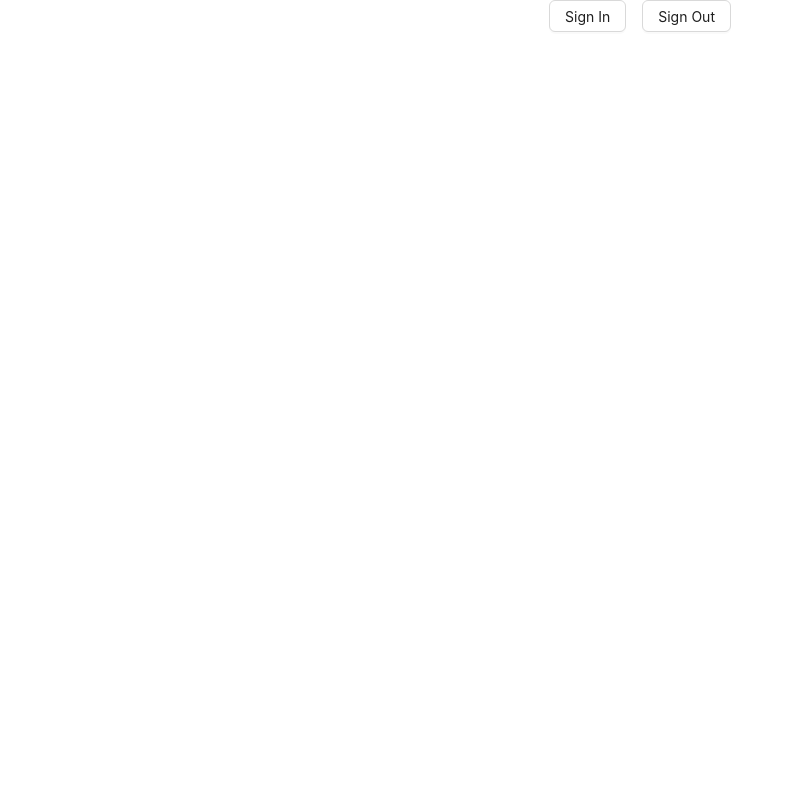
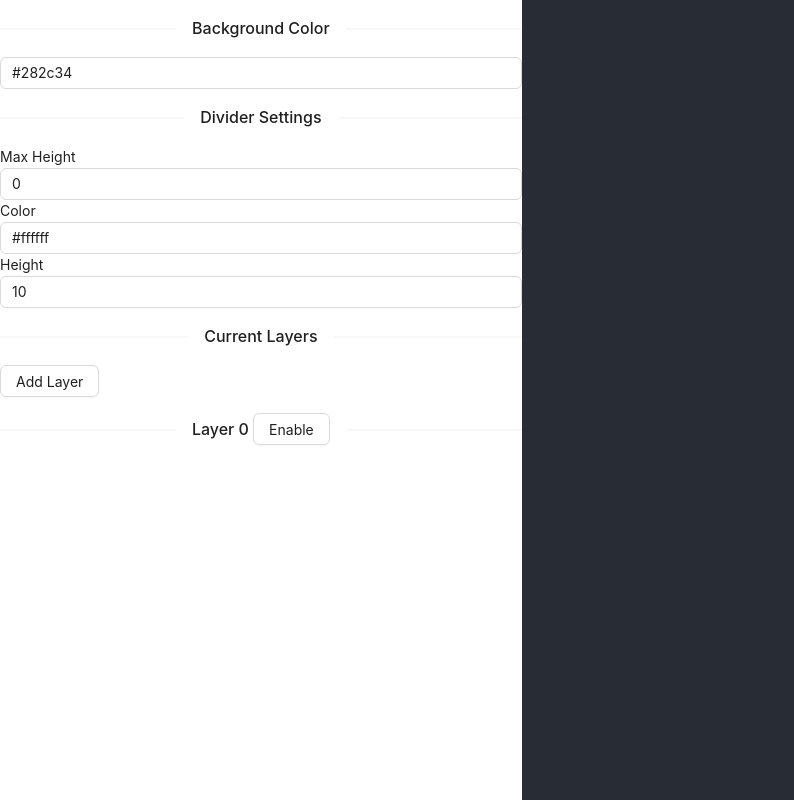
Before and after one commit to khuongduy354/chitter-fe, a React (Create React App) app: page / in a window 1280 px wide. Shown: the top 800 px of the page, without its empty margins (0-794 px from the left). Built offline with nearby package versions, Linux system fonts and the light colour scheme.

Commit message:
feat: Parallax edito

```diff
--- a/package.json
+++ b/package.json
@@ -12,6 +12,7 @@
     "react": "^18.2.0",
     "react-dom": "^18.2.0",
     "react-scripts": "5.0.1",
+    "react-scroll-parallax": "^3.4.5",
     "socket.io": "^4.7.4",
     "socket.io-client": "^4.7.4",
     "web-vitals": "^2.1.4"
--- a/src/App.js
+++ b/src/App.js
@@ -2,6 +2,7 @@ import { createContext, useContext, useState } from "react";
 import { Chat } from "./components/Chat/Chat";
 import { Login } from "./components/Login";
 import { EmojiPanel } from "./components/EmojiPanel";
+import { ThemeEditor } from "./components/ThemeEditor";
 
 export const AppContext = createContext({
   user: null,
@@ -10,6 +11,7 @@ export const AppContext = createContext({
   setUser: () => {},
 });
 function App() {
+  const MainApp = () => {
     const [user, setUser] = useState(null);
     const [panelMode, setPanelMode] = useState("chat"); // chat || emoji | theme
     return (
@@ -26,6 +28,12 @@ function App() {
         )}
       </AppContext.Provider>
     );
+  };
+  return (
+    <div>
+      <ThemeEditor />
+    </div>
+  );
 }
 
 export default App;
--- a/src/components/EmojiPanel.js
+++ b/src/components/EmojiPanel.js
@@ -7,17 +7,17 @@ import { AppContext } from "../App";
 export const EmojiPanel = () => {
   const { user, setPanelMode } = useContext(AppContext);
   const [emojis, setEmojis] = useState([]);
-  useEffect(() => {
   async function getEmojis() {
     const emojis = await RESTQuery.getMyEmojis(user.accessToken);
     if (emojis) setEmojis(emojis);
   }
+  useEffect(() => {
     getEmojis();
   }, []);
   const deleteEmoji = async (emo) => {
     const isOk = await RESTQuery.deleteEmoji(user.accessToken, emo.id);
     if (isOk) {
-      setEmojis(emojis.filter((e) => e.id !== emo.id));
+      getEmojis();
       alert("Delete success");
     } else {
       alert("Delete failed");
@@ -32,6 +32,7 @@ export const EmojiPanel = () => {
     const isOk = await RESTQuery.uploadEmoji(user.accessToken, formdata);
     if (isOk) {
       alert("Upload success");
+      getEmojis();
     } else {
       alert("Upload failed");
     }
@@ -43,13 +44,16 @@ export const EmojiPanel = () => {
         <div>
           <Divider>My Emojis</Divider>
           <ul>
-            {emojis.map((emoji, idx) => (
+            {emojis.map((emoji, idx) => {
+              console.log(emoji);
+              return (
                 <li key={idx}>
-                {emoji.name}
+                  <img width="16" height="16" src={emoji.img_url} />
                   <span> </span>
                   <Button onClick={() => deleteEmoji(emoji)}>Delete</Button>
                 </li>
-            ))}
+              );
+            })}
           </ul>
         </div>
       )}
--- /dev/null
+++ b/src/components/ThemeEditor.js
@@ -0,0 +1,257 @@
+import { Button, Divider, Flex, Input, List } from "antd";
+import { Fragment, useState } from "react";
+import {
+  ParallaxBanner,
+  ParallaxBannerLayer,
+  ParallaxProvider,
+} from "react-scroll-parallax";
+
+export const ThemeEditor = () => {
+  const [bgColor, setBgColor] = useState("#282c34");
+  const [dividerProps, setDividerProps] = useState({
+    maxHeight: 0,
+    height: "10vh",
+    color: "#ffffff",
+  });
+  const [layers, setLayers] = useState([
+    { translateY: [0, 0], margin: "0 0 0 0", imgUrl: "", enable: false },
+  ]);
+
+  const GeneralSettings = () => {
+    return (
+      <div>
+        <Divider> Background Color </Divider>
+        <Input
+          value={bgColor}
+          type="text"
+          placeholder="Background Color"
+          onChange={(e) => {
+            e.preventDefault();
+            setBgColor(e.target.value);
+          }}
+        />
+        <Divider> Divider Settings</Divider>
+        <List>
+          <label>Max Height</label>
+          <Input
+            type="number"
+            placeholder="Max Height (in pixel)"
+            value={dividerProps.maxHeight}
+            onChange={(e) => {
+              setDividerProps({
+                ...dividerProps,
+                maxHeight: parseInt(e.target.value),
+              });
+            }}
+          />
+          <label>Color</label>
+          <Input
+            type="text"
+            placeholder="Color here"
+            value={dividerProps.color}
+            onChange={(e) => {
+              setDividerProps({ ...dividerProps, color: e.target.value });
+            }}
+          />
+          <label>Height</label>
+          <Input
+            type="number"
+            placeholder="Height (% height of screen )"
+            value={dividerProps.height.split("vh")[0]}
+            onChange={(e) => {
+              setDividerProps({
+                ...dividerProps,
+                height: e.target.value.toString() + "vh",
+              });
+            }}
+          />
+        </List>
+      </div>
+    );
+  };
+
+  const LayersSettings = () => {
+    return (
+      <div>
+        <Divider>Current Layers</Divider>
+        <Button
+          onClick={() => {
+            setLayers([
+              ...layers,
+              { translateY: [0, 0], margin: "0 0 0 0", imgUrl: "" },
+            ]);
+          }}
+        >
+          Add Layer
+        </Button>
+        <div>
+          {layers.map((layer, index) => {
+            return (
+              <div key={index}>
+                <Divider>
+                  Layer {index}{" "}
+                  {!layer.enable ? (
+                    <Button
+                      onClick={() => {
+                        setLayers([
+                          ...layers.slice(0, index),
+                          { ...layer, enable: true },
+                          ...layers.slice(index + 1),
+                        ]);
+                      }}
+                    >
+                      Enable
+                    </Button>
+                  ) : (
+                    <Button
+                      onClick={() => {
+                        setLayers([
+                          ...layers.slice(0, index),
+                          { ...layer, enable: false },
+                          ...layers.slice(index + 1),
+                        ]);
+                      }}
+                    >
+                      Disable
+                    </Button>
+                  )}
+                </Divider>
+
+                {layer.enable && (
+                  <List.Item>
+                    <label>Image URL</label>
+                    <Input
+                      type="text"
+                      value={layer.imgUrl}
+                      onChange={(e) => {
+                        setLayers([
+                          ...layers.slice(0, index),
+                          { ...layer, imgUrl: e.target.value },
+                          ...layers.slice(index + 1),
+                        ]);
+                      }}
+                    />
+                    <label>Margin</label>
+                    <Input
+                      placeholder="Margin format: top bottom left right"
+                      type="text"
+                      value={layer.margin}
+                      onChange={(e) => {
+                        setLayers([
+                          ...layers.slice(0, index),
+                          { ...layer, margin: e.target.value },
+                          ...layers.slice(index + 1),
+                        ]);
+                      }}
+                    />
+                    <label>Translate Y minimum</label>
+                    <Input
+                      type="text"
+                      value={layer.translateY[0]}
+                      onChange={(e) => {
+                        setLayers([
+                          ...layers.slice(0, index),
+                          {
+                            ...layer,
+                            translateY: [
+                              parseInt(e.target.value),
+                              layer.translateY[1],
+                            ],
+                          },
+                          ...layers.slice(index + 1),
+                        ]);
+                      }}
+                    />
+                    <label>Translate Y maximum</label>
+                    <Input
+                      type="text"
+                      value={layer.translateY[1]}
+                      onChange={(e) => {
+                        setLayers([
+                          ...layers.slice(0, index),
+                          {
+                            ...layer,
+                            translateY: [
+                              layer.translateY[0],
+                              parseInt(e.target.value),
+                            ],
+                          },
+                          ...layers.slice(index + 1),
+                        ]);
+                      }}
+                    />
+                    <Button
+                      onClick={() => {
+                        setLayers([
+                          ...layers.slice(0, index),
+                          ...layers.slice(index + 1),
+                        ]);
+                      }}
+                    >
+                      Delete Layer
+                    </Button>
+                  </List.Item>
+                )}
+              </div>
+            );
+          })}
+        </div>
+      </div>
+    );
+  };
+
+  const ParallaxChunk = () => {
+    return (
+      <ParallaxBanner style={{ aspectRatio: "2 / 1" }}>
+        {layers.map((layer, index) => {
+          return (
+            <Fragment key={index}>
+              {layer.enable && (
+                <ParallaxBannerLayer translateY={layer.translateY}>
+                  <img src={layer.imgUrl} style={{ margin: layer.margin }} />
+                </ParallaxBannerLayer>
+              )}
+            </Fragment>
+          );
+        })}
+      </ParallaxBanner>
+    );
+  };
+
+  const Preview = () => {
+    return (
+      <ParallaxProvider>
+        <div
+          style={{
+            width: "100%",
+            backgroundColor: bgColor,
+          }}
+        >
+          {[...new Array(10)].map((_, i) => (
+            <div key={i}>
+              <ParallaxChunk />
+              <div
+                style={{
+                  height: dividerProps.height,
+                  maxHeight: dividerProps.maxHeight,
+                  backgroundColor: dividerProps.color,
+                }}
+              />
+            </div>
+          ))}
+        </div>
+      </ParallaxProvider>
+    );
+  };
+  return (
+    <div>
+      <Flex>
+        <div style={{ maxWidth: "50%" }}>
+          <GeneralSettings />
+          <LayersSettings />
+        </div>
+        <Preview />
+      </Flex>
+    </div>
+  );
+};
```
Also changed, not shown: 1 other file (tests, documents, lock files or other folders). Lines whose indentation alone changed are shown as unchanged.
